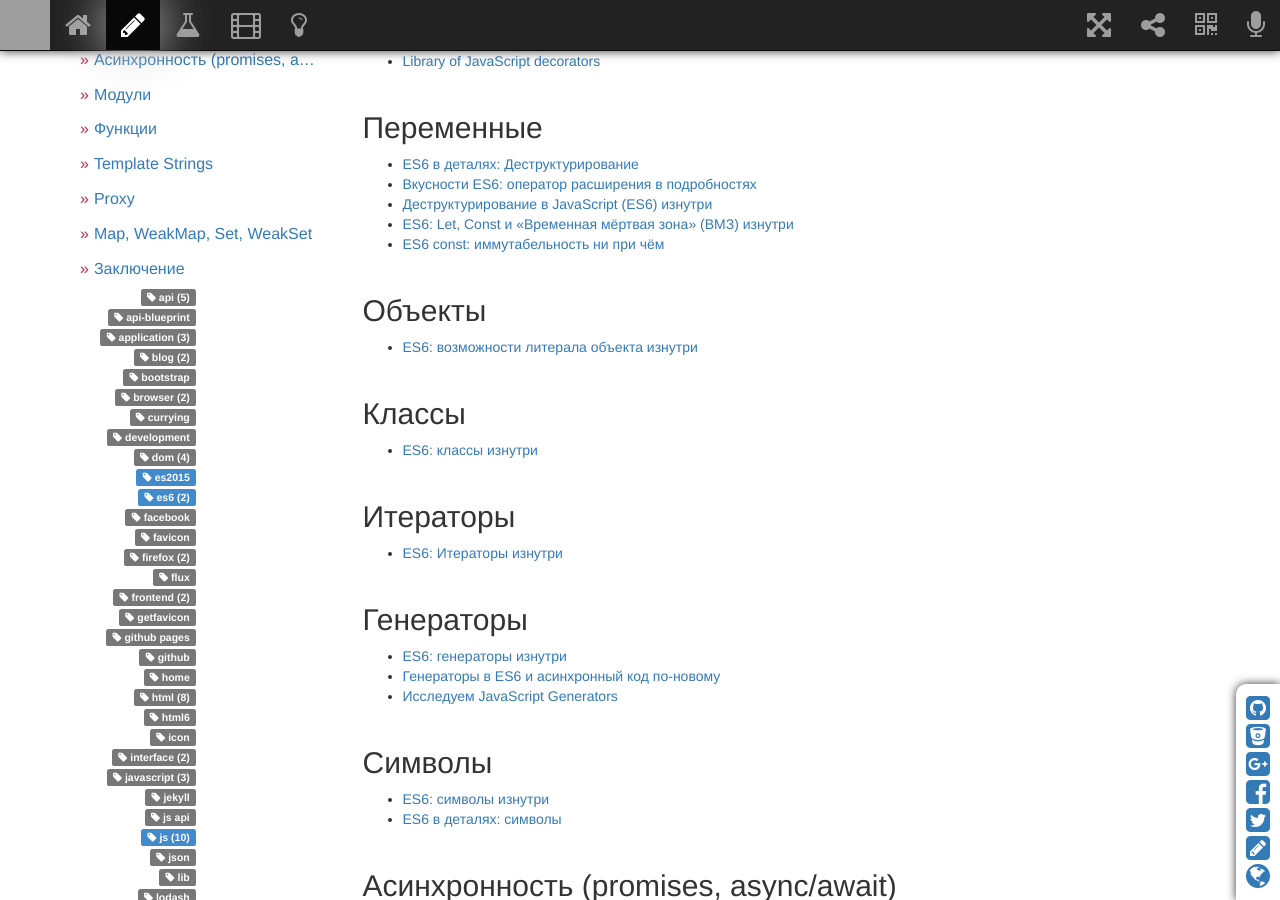
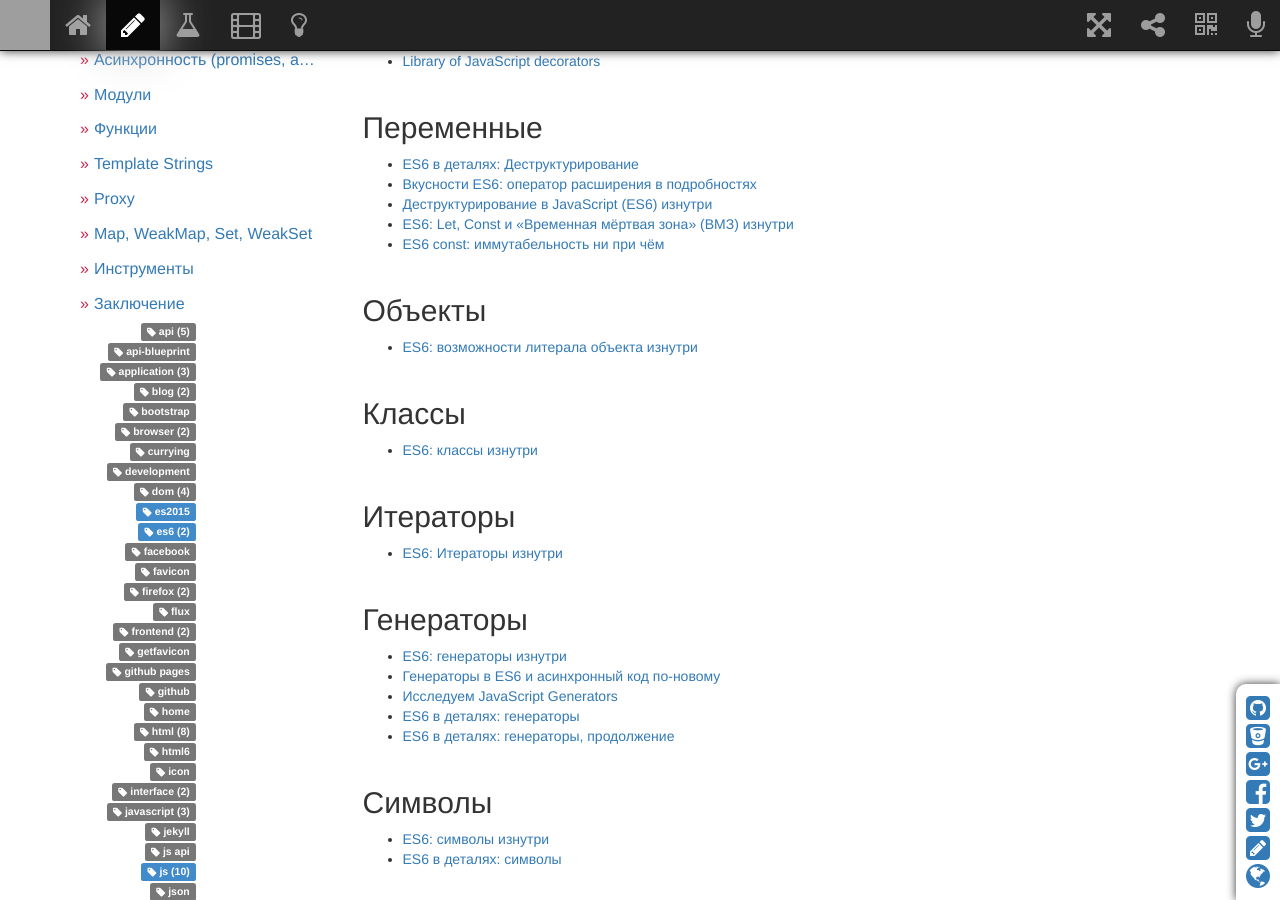
Before and after one commit to sergeymakoveev/sergeymakoveev.github.com, a Jekyll site: the page built from _posts/2015-05-21-js.es6.md, in a window 1280 px wide and 900 px high, scrolled down 535 px. Built offline with Jekyll 4.4.1, drawn with Linux system fonts in a browser that asks for light colours; nearby versions of some CDN libraries; comment, search, counter and statistics services are not loaded; some of the changed text lies outside the part shown; grey boxes are pictures that could not be loaded.

Commit message:
[#] обновил контент

```diff
--- a/_posts/2015-05-21-js.es6.md
+++ b/_posts/2015-05-21-js.es6.md
@@ -45,6 +45,8 @@
 *   [ES6: генераторы изнутри](http://css-live.ru/articles/es6-generatory-iznutri.html)
 *   [Генераторы в ES6 и асинхронный код по-новому](https://habrahabr.ru/post/277033/)
 *   [Исследуем JavaScript Generators](https://habrahabr.ru/post/182620/)
+*   [ES6 в деталях: генераторы](http://frontender.info/es6-in-depth-generators/)
+*   [ES6 в деталях: генераторы, продолжение](http://frontender.info/es6-in-depth-generators-continued/)
 
 
 ## Символы
@@ -94,6 +96,10 @@
 *   [ES6: Методы объекта Map изнутри](http://css-live.ru/articles/es6-metody-obekta-map-iznutri.html)
 
 
+## Инструменты
+*   [Babel. Руководство Пользователя](https://github.com/thejameskyle/babel-handbook/blob/master/translations/ru/user-handbook.md)
+
+
 ## Заключение
 *   [ECMAScript compatibility table](http://kangax.github.io/compat-table/es6/)
 *   [ES6 in Depth](https://ponyfoo.com/articles/tagged/es6-in-depth)
```
